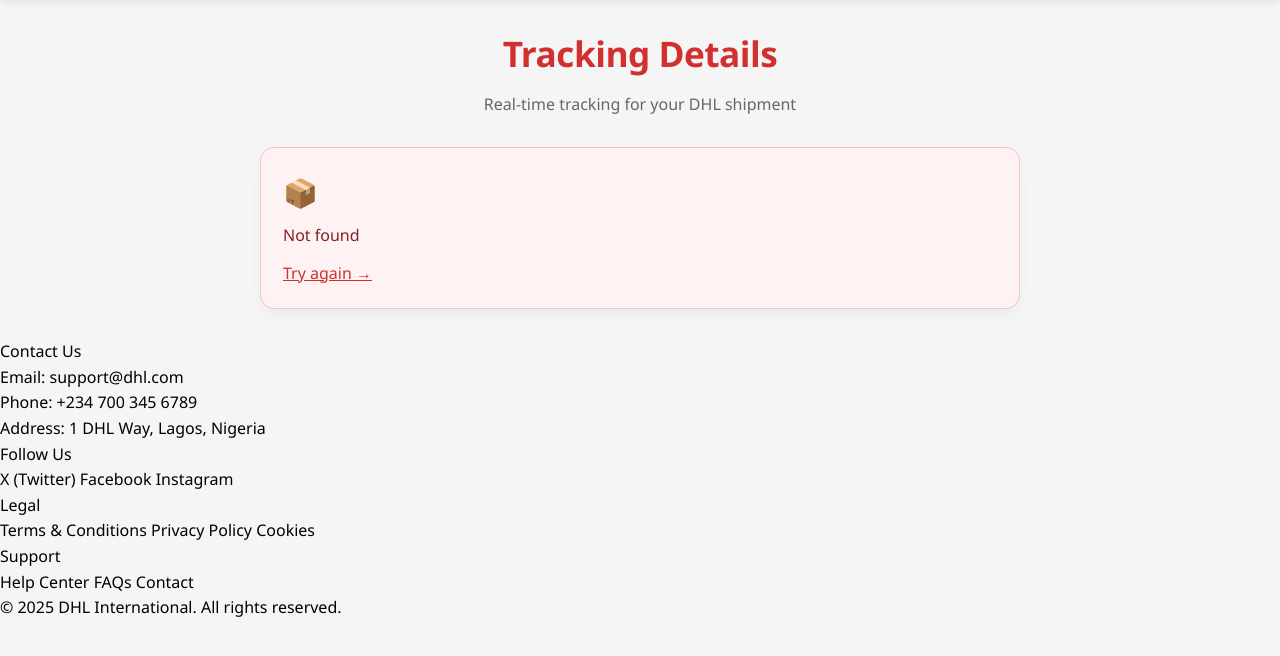
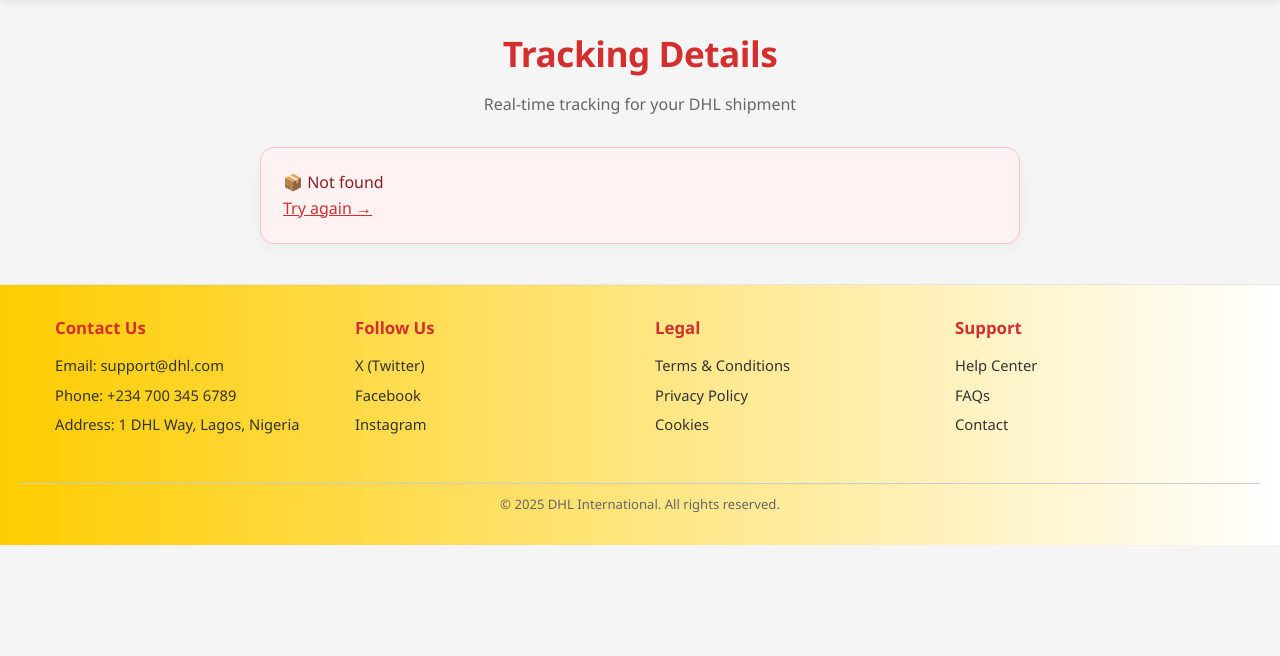
Before and after one commit to steadybomba/signment, a Flask app: page /track/1 in a window 1280 px wide. Shown: the part 78-734 px from the top of the page. Run offline with Flask 3, Linux system fonts and the light colour scheme; some libraries are stand-ins or nearby versions.

Commit message:
Update tracking_result.html

```diff
--- a/templates/tracking_result.html
+++ b/templates/tracking_result.html
@@ -339,44 +371,125 @@
             text-align: center;
             margin: 16px 0;
         }
-        .error-message {
-            max-width: 760px;
-            margin: 30px auto;
-            padding: 22px;
-            border: 1px solid #f5c2c7;
-            background: #fef2f2;
-            color: #842029;
-            border-radius: 14px;
-            box-shadow: 0 6px 16px rgba(0,0,0,0.04);
-            font-size: 1rem;
-            line-height: 1.6;
+
+        .back-button {
+            display: inline-block;
+            margin-top: 16px;
+            padding: 10px 24px;
+            background: #d32f2f;
+            color: white;
+            border-radius: 8px;
+            text-decoration: none;
+            font-weight: 600;
+            transition: background 0.3s ease;
         }
-        .error-message .error-icon {
+        .back-button:hover {
+            background: #b71c1c;
+        }
+
+        .refresh-btn {
+            padding: 6px 16px;
+            background: #d32f2f;
+            color: white;
+            border: none;
+            border-radius: 6px;
+            font-weight: 600;
+            font-size: 0.85rem;
+            cursor: pointer;
+            transition: all 0.3s ease;
+        }
+        .refresh-btn:hover:not(:disabled) {
+            background: #b71c1c;
+            transform: scale(1.02);
+        }
+        .refresh-btn:disabled {
+            opacity: 0.5;
+            cursor: not-allowed;
+        }
+
+        .refresh-hint {
+            font-size: 0.8rem;
+            color: #94a3b8;
+        }
+
+        /* === TOAST === */
+        .toast {
+            position: fixed;
+            bottom: 20px;
+            right: 20px;
+            background: #333;
+            color: white;
+            padding: 14px 24px;
+            border-radius: 8px;
+            box-shadow: 0 4px 12px rgba(0,0,0,0.2);
+            z-index: 9999;
+            transform: translateY(100px);
+            opacity: 0;
+            transition: all 0.4s ease;
+            font-size: 0.95rem;
+        }
+        .toast.show {
+            transform: translateY(0);
+            opacity: 1;
+        }
+        .toast.success { background: #16a34a; border-left: 4px solid #14532d; }
+        .toast.error { background: #dc2626; border-left: 4px solid #7f1d1d; }
+        .toast.info { background: #2563eb; border-left: 4px solid #1e3a5f; }
+
+        /* === FOOTER === */
+        .footer {
+            background: linear-gradient(to right, #ffcc00, #fff);
+            padding: 30px 20px;
+            color: #333;
+            text-align: center;
+            margin-top: 40px;
+            border-top: 1px solid #e5e5e5;
+        }
+        .footer .footer-content {
+            display: flex;
+            justify-content: space-around;
+            flex-wrap: wrap;
+            max-width: 1200px;
+            margin: 0 auto 20px;
+        }
+        .footer-section {
+            margin: 0 15px 20px;
+            flex: 1;
+            min-width: 150px;
+            text-align: left;
+        }
+        .footer-section h3 {
+            color: #d32f2f;
+            font-size: 1.05rem;
+            margin-bottom: 12px;
+            font-weight: 700;
+        }
+        .footer-section p, .footer-section a {
+            color: #333;
+            text-decoration: none;
             display: block;
-            font-size: 28px;
-            margin-bottom: 8px;
+            margin: 6px 0;
+            font-size: 0.92rem;
         }
-        .error-message a {
+        .footer-section a:hover {
             color: #d32f2f;
             text-decoration: underline;
-            font-weight: 500;
-            display: inline-block;
+        }
+        .footer .copyright {
+            font-size: 0.82rem;
+            color: #666;
+            margin-top: 15px;
+            padding-top: 10px;
+            border-top: 1px solid #ccc;
+        }
+
+        .last-updated {
+            font-size: 0.85rem;
+            color: #94a3b8;
             margin-top: 12px;
         }
-        .menu {
-            border: none;
-            background: transparent;
-            color: inherit;
-            cursor: pointer;
-            font-size: 24px;
-            padding: 10px;
-            border-radius: 50%;
-            transition: background 0.3s;
-        }
-        .menu:hover {
-            background: rgba(0,0,0,0.05);
-        }
 
+        /* === RESPONSIVE === */
         @media (max-width: 1024px) {
             .header {
                 padding: 12px 16px;
@@ -727,16 +863,18 @@
             const btn = document.getElementById('refreshBtn');
             if (!btn || btn.disabled) return;
             btn.disabled = true;
-            btn.textContent = '⏳ Updating...';
+            btn.textContent = 'Updating...';
             showToast('Refreshing tracking data...', 'info');
             requestTracking();
             setTimeout(() => {
                 btn.disabled = false;
-                btn.textContent = '↻ Refresh';
+                btn.textContent = 'Refresh';
             }, 3000);
         }
 
-        // === MAP ===
+        // ============================================================
+        // MAP
+        // ============================================================
         const map = L.map('map', { zoomControl: true }).setView([0, 0], 2);
         L.tileLayer('https://{s}.tile.openstreetmap.org/{z}/{x}/{y}.png', {
             maxZoom: 19,
@@ -947,21 +1089,21 @@
         renderInitialProgress();
 
         socket.on('connect', () => {
-            console.log('🔗 Socket.IO connected');
+            console.log('Socket.IO connected');
             updateConnectionStatus(true);
             requestTracking();
-            showToast('✅ Connected to live tracking', 'success');
+            showToast('Connected to live tracking', 'success');
         });
 
         socket.on('tracking_update', (data) => {
-            console.log('📦 Received tracking update:', data);
+            console.log('Received tracking update:', data);
 
             if (data.error) {
                 document.getElementById('status').textContent = 'Not Found';
                 document.getElementById('status').className = 'status-badge-header pending';
                 document.getElementById('delivery_location').textContent = 'N/A';
                 document.getElementById('checkpoints').innerHTML = '<div class="checkpoint"><div class="dot pending"></div><div><div class="location">Shipment not found</div></div></div>';
-                showToast('❌ ' + data.error, 'error');
+                showToast('Error: ' + data.error, 'error');
                 updateConnectionStatus(false);
                 return;
             }
@@ -1034,22 +1176,24 @@
                 document.getElementById('resetView').disabled = true;
             }
 
-            showToast('📦 Status updated: ' + statusValue, 'success');
+            showToast('Status updated: ' + statusValue, 'success');
         });
 
         socket.on('disconnect', () => {
-            console.log('🔌 Socket.IO disconnected');
+            console.log('Socket.IO disconnected');
             updateConnectionStatus(false);
-            showToast('⚠️ Disconnected from live tracking', 'error');
+            showToast('Disconnected from live tracking', 'error');
         });
 
         socket.on('connect_error', (error) => {
             console.error('Socket.IO connection error:', error);
             updateConnectionStatus(false);
-            showToast('⚠️ Connection error. Retrying...', 'error');
+            showToast('Connection error. Retrying...', 'error');
         });
 
-        // === MENU ===
+        // ============================================================
+        // MENU
+        // ============================================================
         document.querySelector('.menu').addEventListener('click', function() {
             const menu = document.getElementById('menu-content');
             menu.style.display = menu.style.display === 'block' ? 'none' : 'block';
```
Also changed, not shown: other parts of templates/tracking_result.html (+68 -7 lines). Lines whose indentation alone changed are shown as unchanged.
